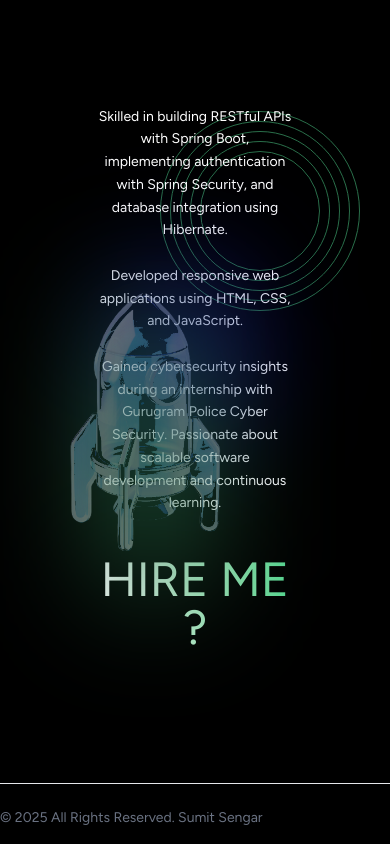
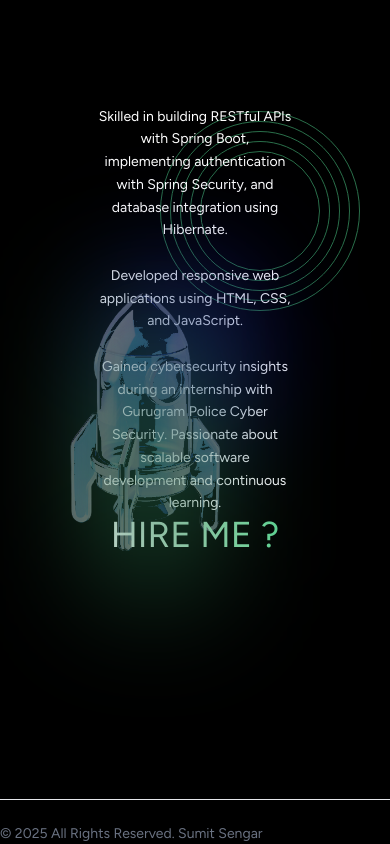
Before and after one commit to sengarsumit/Sumit-portfolio, a React (Vite) app: page / in a window 390 px wide. Shown: the part 4220-5064 px from the top of the page. Built offline with nearby package versions, Linux system fonts and the light colour scheme.

Commit message:
responsive

```diff
--- a/src/Components/Footer.jsx
+++ b/src/Components/Footer.jsx
@@ -38,8 +38,8 @@ function Footer() {
             Passionate about scalable software development and continuous learning.
           </p>
 
-          <div className="pt-10 md:pt-20">
-            <h1 className="text-5xl md:text-9xl bg-gradient-to-r from-gray-50 to-[#50D58E] bg-clip-text text-transparent">
+          <div className=" md:pt-20">
+            <h1 className="text-4xl md:text-8xl bg-gradient-to-r from-gray-50 to-[#50D58E] bg-clip-text text-transparent">
               HIRE ME ?
             </h1>
           </div>
@@ -50,7 +50,7 @@ function Footer() {
 
 
 
-<footer class="absolute bottom-0 w-full bg-black rounded-lg shadow-sm  m-4">
+<footer class="absolute bottom-0 w-full  rounded-lg shadow-sm  ">
     <div class="w-full max-w-screen-xl mx-auto  md:py-8">
         <div class="sm:flex sm:items-center sm:justify-between">
 
```
